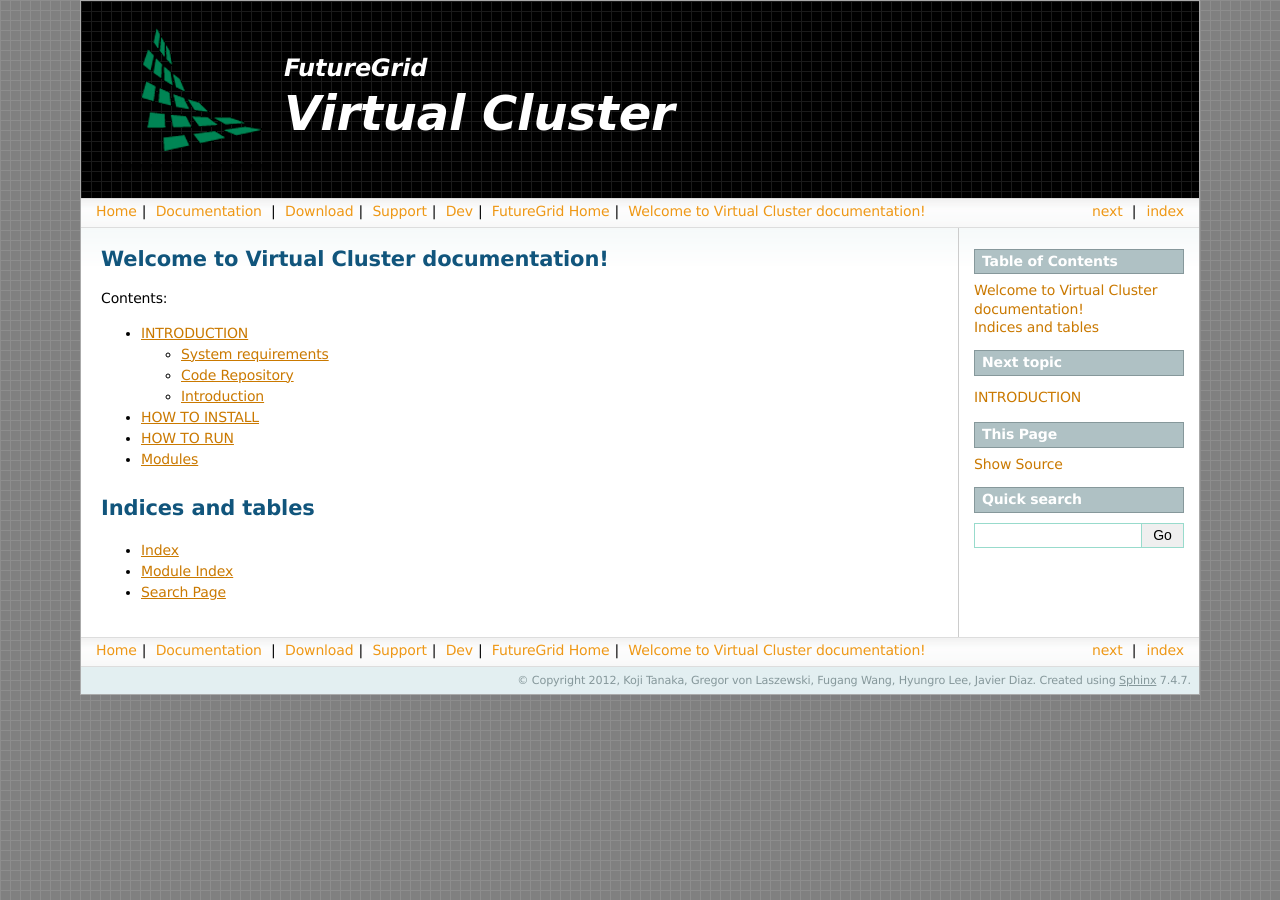
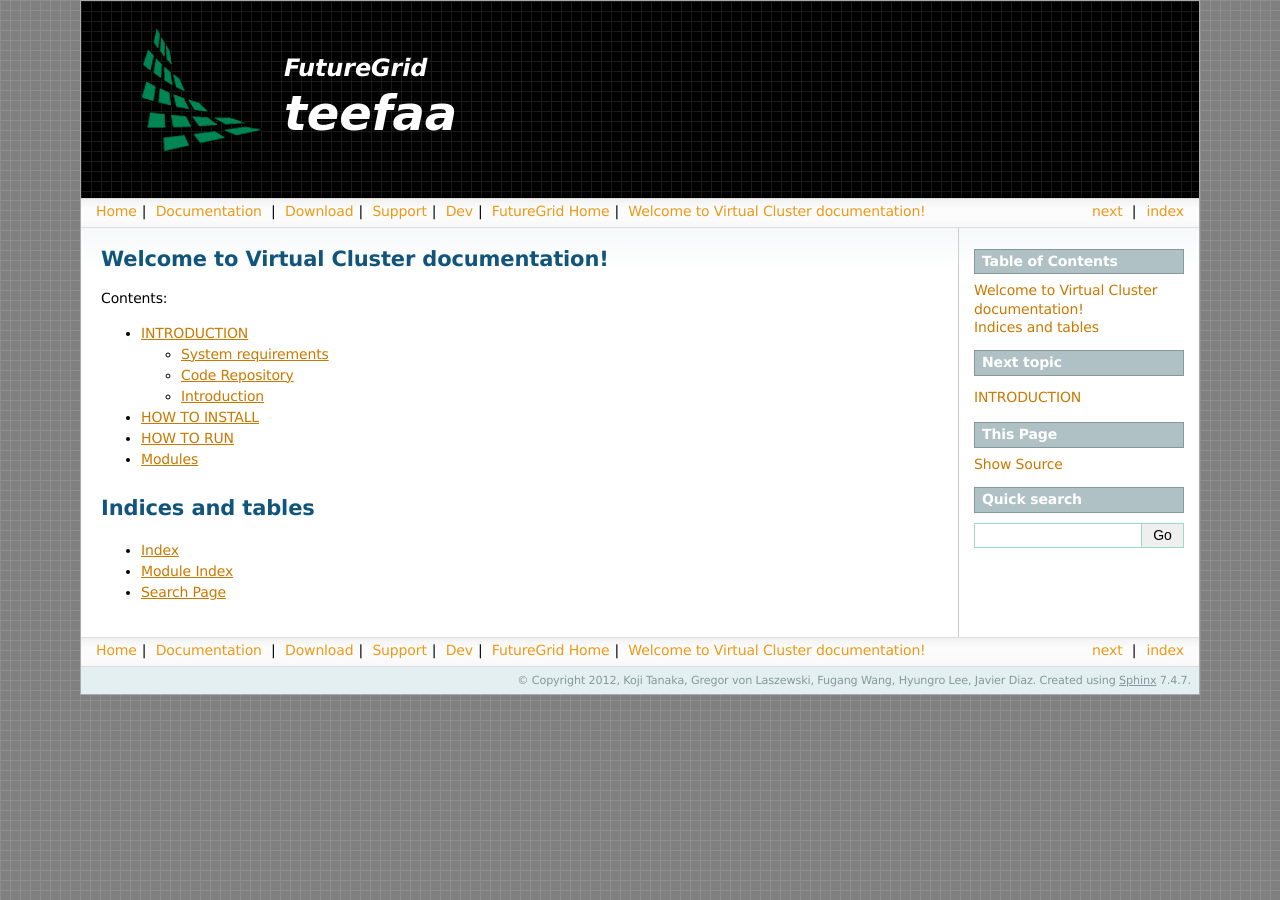
Before and after one commit to futuregrid/deprecated-teefaa, a Sphinx documentation site: the page built from doc/source/index.rst, in a window 1280 px wide. Built offline with Sphinx 7.4.7, drawn with Linux system fonts in a browser that asks for light colours; formulas are drawn with MathJax 3; pages that are not in the unit, such as notebooks, are missing from menus.

Commit message:
chnage the header

```diff
--- a/doc/source/_templates/layout.html
+++ b/doc/source/_templates/layout.html
@@ -19,11 +19,11 @@
 <table>
   <tr>
     <td>
-      <a href="{{ pathto('index') }}"><img src="{{pathto("_static/fg-logo-grid.png", 1) }}" border="0" alt="FutureGrid Virtual CLuster"/></a>
+      <a href="{{ pathto('index') }}"><img src="{{pathto("_static/fg-logo-grid.png", 1) }}" border="0" alt="FutureGrid teefaa"/></a>
     </td>
     <td>
       <font size="5" color="white"><b><i>FutureGrid</i></b></font><br><br>
-      <font size="10" color="white" face="Comic Sans MS"><b><i>Virtual Cluster</i></b></font>
+      <font size="10" color="white" face="Comic Sans MS"><b><i>teefaa</i></b></font>
     </td>
   </tr>
 </table>
```
